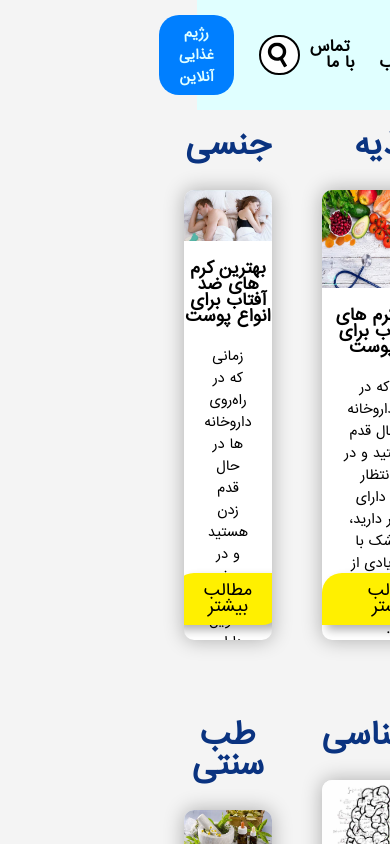
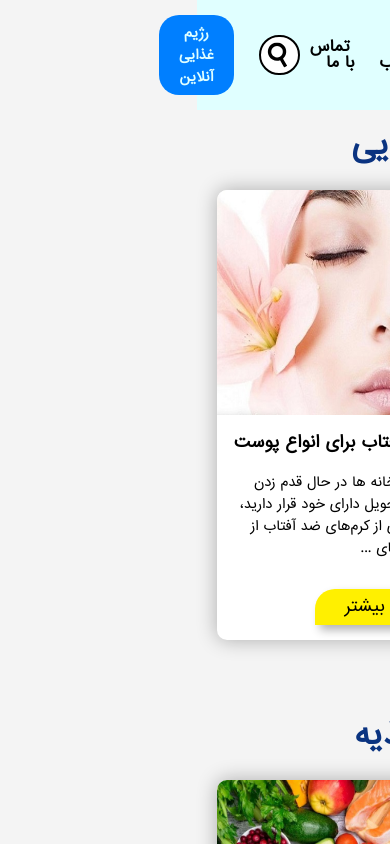
Before and after one commit to Saman-7/hidoctor, a React (Create React App) app: page / in a window 390 px wide. Shown: the top 844 px of the page. Built offline with nearby package versions, Linux system fonts and the light colour scheme.

Commit message:
Responsive contents main page

```diff
--- a/src/style/main/ContantsStyled.js
+++ b/src/style/main/ContantsStyled.js
@@ -22,6 +22,18 @@ export const ContentContainer = styled.main`
     & .category {
       text-align: center;
       color: #0a3380;
+    }
+  }
+
+  @media (max-width: 992px) {
+    & .boxes {
+      grid-template-columns: repeat(2, 1fr);
+    }
+  }
+
+  @media (max-width: 600px) {
+    & .boxes {
+      grid-template-columns: repeat(1, 1fr);
     }
   }
 `;
```
